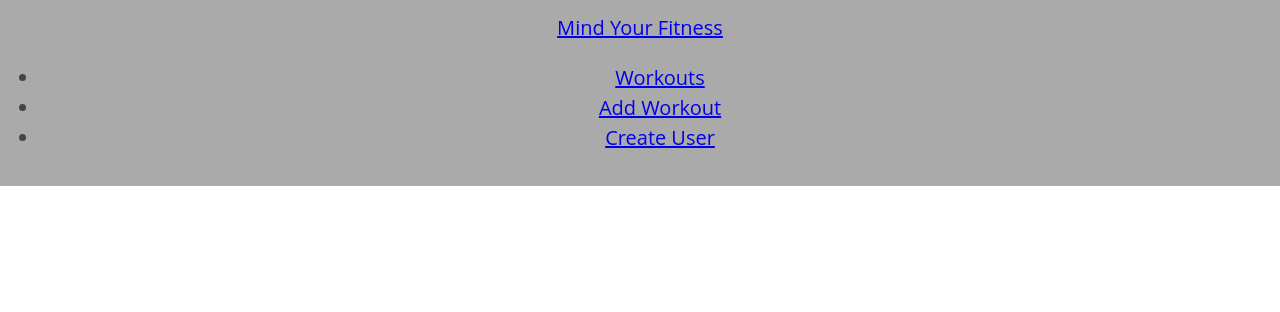
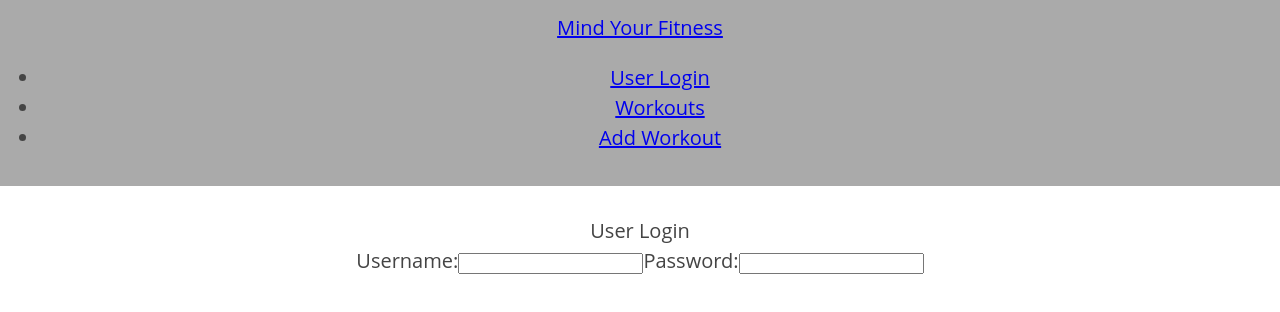
Before and after one commit to Pete-Sekesan/mind-your-fitness, a React (Create React App) app: page /login in a window 1280 px wide. Shown: the top 312 px of the page. Built offline with nearby package versions, Linux system fonts and the light colour scheme.

Commit message:
created user login component and routed to app

```diff
--- a/src/App.js
+++ b/src/App.js
@@ -6,7 +6,8 @@ import Navbar from "./components/navbar";
 import WorkoutList from "./components/workout-list";
 import EditWorkout from "./components/edit-workout";
 import AddWorkout from "./components/add-workout";
-import CreateUser from "./components/create-user";
+import UserLogin from "./components/user-login";
+import LandingPage from "./components/landing-page";
 
 function App() {
   return (
@@ -14,11 +15,11 @@ function App() {
       <div className="App">
         <Navbar />
         <br />
-
-        <Route path="/" exact component={WorkoutList} />
+        <Route path="/" exact component={LandingPage} />
+        <Route path="/workouts" component={WorkoutList} />
         <Route path="/edit/:id" component={EditWorkout} />
         <Route path="/add" component={AddWorkout} />
-        <Route path="/user" component={CreateUser} />
+        <Route path="/login" component={UserLogin} />
       </div>
     </Router>
   );
--- a/src/components/Navbar.js
+++ b/src/components/Navbar.js
@@ -9,13 +9,13 @@ class Navbar extends Component {
         <div>
           <ul>
             <li>
-              <Link to="/">Workouts</Link>
+              <Link to="/login">User Login</Link>
+            </li>
+            <li>
+              <Link to="/workouts">Workouts</Link>
             </li>
             <li>
               <Link to="/add">Add Workout</Link>
-            </li>
-            <li>
-              <Link to="/user">Create User</Link>
             </li>
           </ul>
         </div>
--- a/src/components/create-user.js
+++ /dev/null
@@ -1,13 +0,0 @@
-import React, { Component } from "react";
-
-class CreateUser extends Component {
-  render() {
-    return (
-      <div>
-        <p>Create Users Here</p>
-      </div>
-    );
-  }
-}
-
-export default CreateUser;
--- /dev/null
+++ b/src/components/landing-page.js
@@ -0,0 +1,14 @@
+import React, { Component } from "react";
+
+class LandingPage extends Component {
+  render() {
+    return (
+      <div>
+        <h1>Mind Your Fitness</h1>
+        <p>Welcome to Mind Your Fitness</p>
+      </div>
+    );
+  }
+}
+
+export default LandingPage;
--- /dev/null
+++ b/src/components/user-login.js
@@ -0,0 +1,21 @@
+import React, { Component } from "react";
+
+class UserLogin extends Component {
+  render() {
+    return (
+      <div>
+        <p>User Login</p>
+        <form>
+          <div>
+            <label>Username:</label>
+            <input type="text" required />
+            <label>Password:</label>
+            <input type="password" required />
+          </div>
+        </form>
+      </div>
+    );
+  }
+}
+
+export default UserLogin;
```
